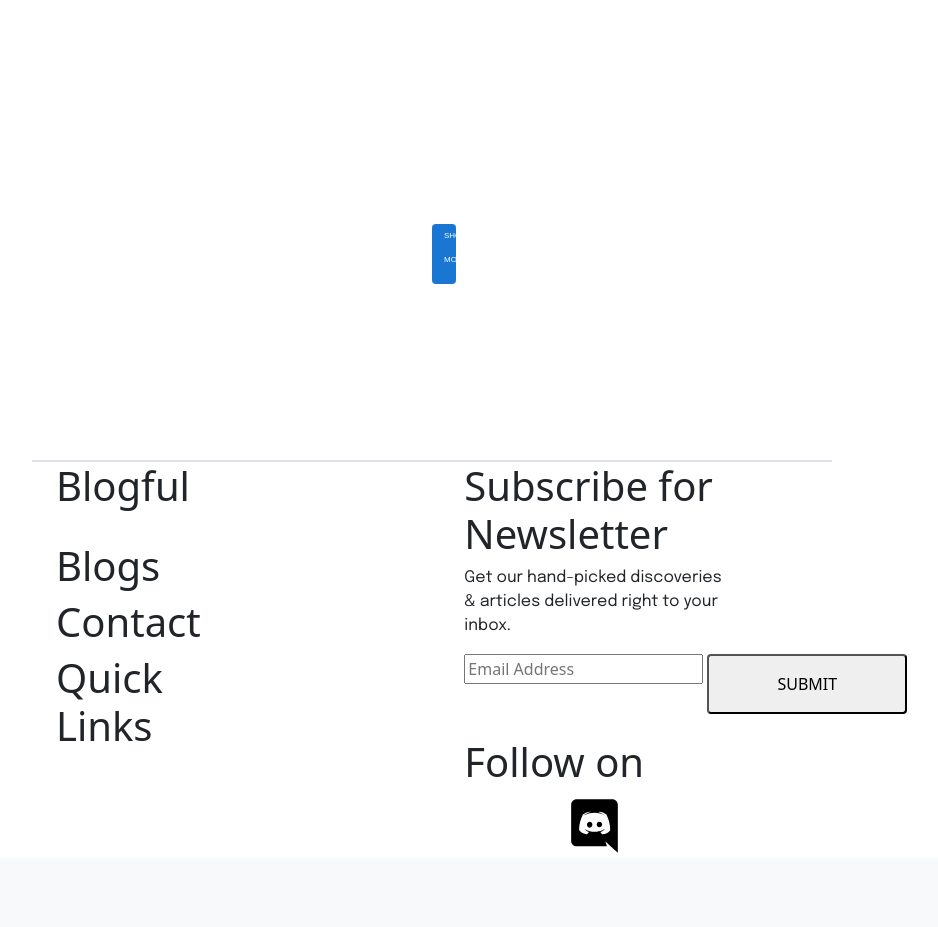
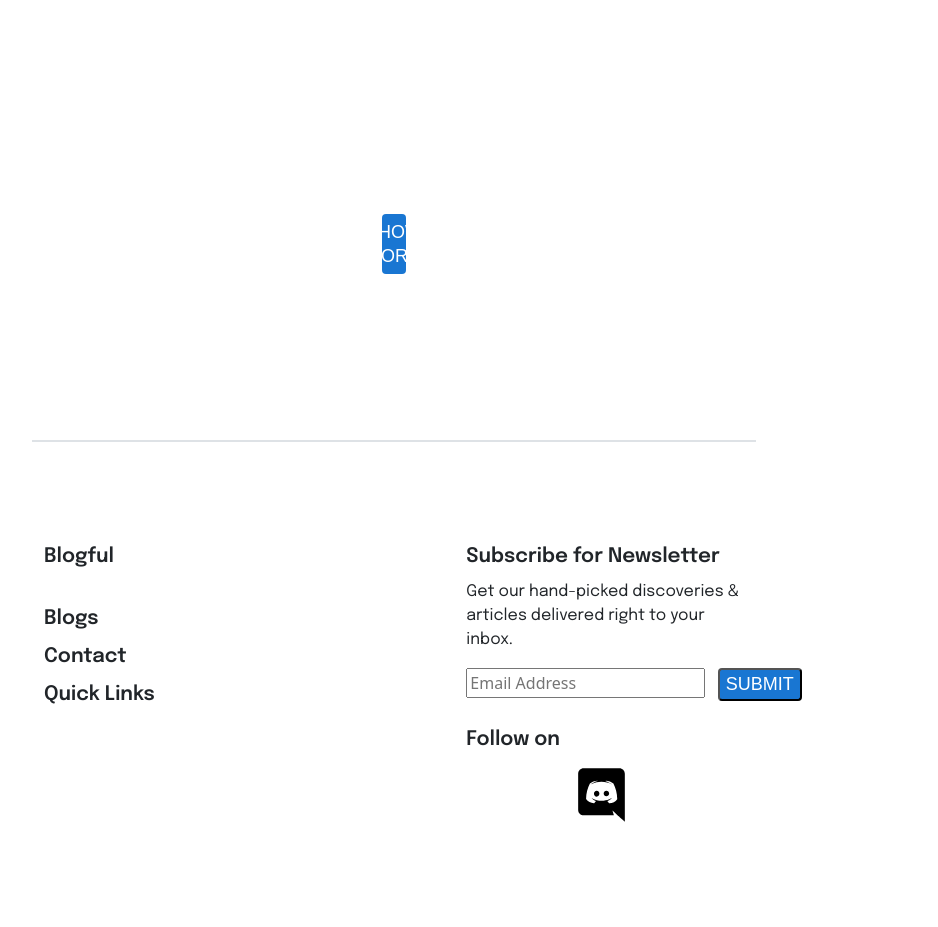
Before and after one commit to rramonb-esliceu/blog_aw, a PHP site: page /home.html in a window 1280 px wide. Shown: the part 3885-4812 px from the top of the page, without its empty margins (246-1184 px from the left). Before the commit the page ends 4738 px from the top, so only its background shows below. Run offline with PHP 8.4, Linux system fonts and the light colour scheme.

Commit message:
css bueno (error)

```diff
--- a/css/styles.css
+++ b/css/styles.css
@@ -11,6 +11,17 @@
     text-underline-position: from-font;
     text-decoration-skip-ink: none;
 }
+h1{
+    font-family: Epilogue;
+    font-size: 20px;
+    font-weight: 600;
+    line-height: 30px;
+    text-align: left;
+    text-underline-position: from-font;
+    text-decoration-skip-ink: none;
+
+}
+
 h2{
     font-family: "Epilogue", sans-serif;
     font-size: 24px;
@@ -102,17 +113,24 @@ body{
 }
 
 .p-show-more{
-    padding: 160px 400px;
+    padding: 150px 350px;
 }
 
-.show-more{
+#show-more{
+    display: flex;
+    align-items: center;
+    justify-content: center;
     width: 199.8px;
     height: 60px;
 }
 
-#show-more{
+.show-more{
     font-family: sans-serif;
-    font-size: 8px;
+    font-size: 18px;
     color: white;
     background-color: #1976D2;
 }
+
+.footer{
+    padding: 100px 0px;
+}
```
